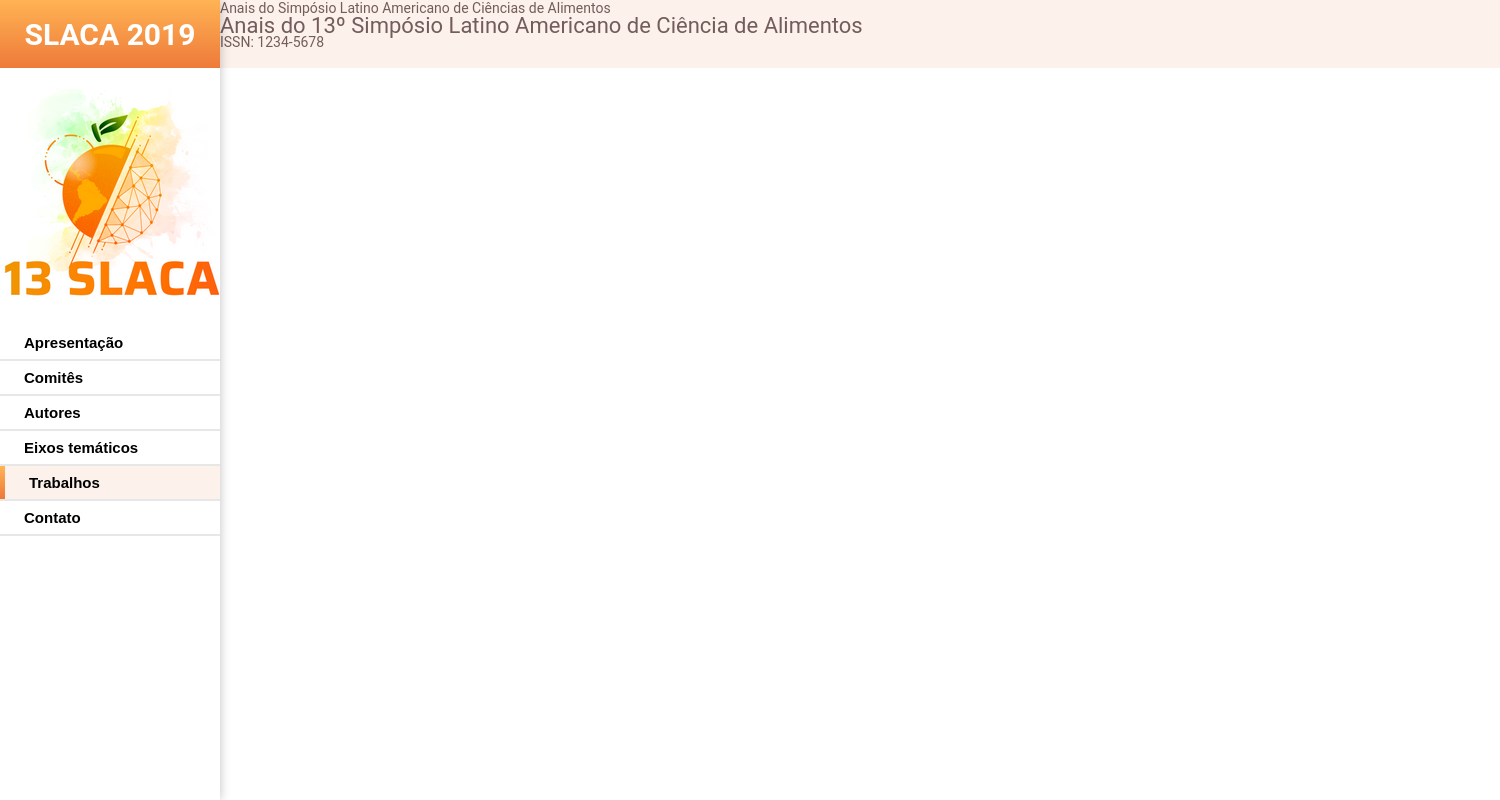
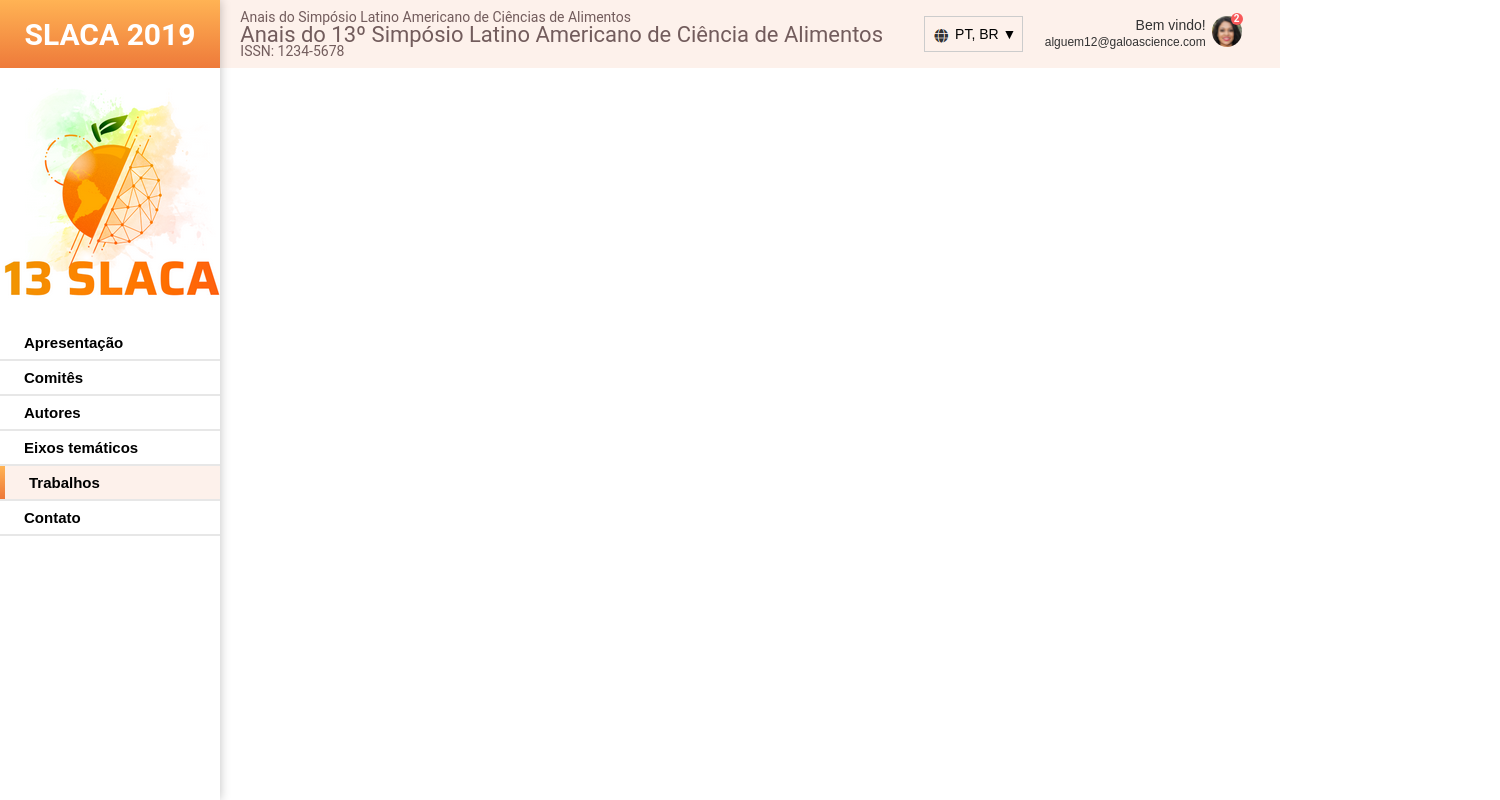
Before and after one commit to blueishot/chuva, a plain HTML site: page src/index.html in a window 1280 px wide. Shown: the whole page, 1500 px wide, since content can reach past the window. Drawn offline with Linux system fonts and the light colour scheme.

Commit message:
title done

```diff
--- a/src/index.css
+++ b/src/index.css
@@ -96,10 +96,13 @@ body {
 
 .principalPanel {
     margin-left: 220px;
-    width: 100%;
     height: 68px;
     background-color: #FDF1EB;
     user-select: none;
+    display: flex;
+    flex-direction: row;
+    align-items: center;
+    justify-content: space-around;
 }
 
 .panelTitles {
@@ -119,3 +122,95 @@ body {
     color: #725C5C;
     padding-top: 2px;
 }
+
+.buttonAndProfile {
+    display: flex;
+    gap: 22px;
+}
+
+.languageChange {
+    font-family: 'Quicksand', sans-serif;
+    font-size: 14px;
+    line-height: 18px;
+
+}
+
+.languageChange img {
+    width: 22px;
+    height: 21px;
+    object-fit: cover;
+}
+
+.languageChange button {
+    display: flex;
+    align-items: center;
+    justify-content: center;
+    height: 34px;
+    width: 97px;
+    border: 1px solid #CCCCCC;
+    cursor: pointer;
+    gap: 3px;
+}
+
+.languageChange button:hover {
+    border: 2px solid #CCCCCC  ;
+}
+
+.profile {
+    display: flex;
+    gap: 6px;
+}
+
+.welcomeAndEmail {
+    display: flex;
+    flex-direction: column;
+    align-items: flex-end;
+    gap: 1px;
+}
+
+.welcomeAndEmail span:nth-child(1) {
+    font-family: 'Quicksand', sans-serif;
+    font-size: 14px;
+    line-height: 18px;
+    color: #333333;
+}
+
+.welcomeAndEmail span:nth-child(2) {
+    font-family: 'Quicksand', sans-serif;
+    color: #333333;
+    font-size: 12px;
+    line-height: 15px;
+}
+
+.profilePicture {
+    width: 48px;
+    height: 30px;
+}
+
+.profilePicture img {
+    width: 30.3px;
+    height: 30.63px;
+    object-fit: cover;
+    border-radius: 50%;
+    cursor: pointer;
+}
+
+.profilePicture img:hover {
+    transition: 0.5s;
+    filter: grayscale(100%);
+}
+
+.notifications {
+    width: 12px;
+    height: 12px;
+    border-radius: 10px;
+    background-color: #F85959;
+    font-size: 10px;
+    text-align: center;
+    line-height: 12px;
+    font-weight: bold;
+    color: #FFFFFF;
+    position: relative;
+    bottom: 38px;
+    left: 19px;
+}
--- a/src/index.html
+++ b/src/index.html
@@ -70,7 +70,32 @@
                     </span>
                 </div>
                 <div class="buttonAndProfile">
-
+                    <div class="languageChange">
+                        <button>
+                            <img src="../img/language image.png" alt="global language" draggable="false">
+                            <span>
+                                PT, BR &#9660;
+                            </span>
+                        </button>
+                    </div>
+                    <div class="profile">
+                        <div class="welcomeAndEmail">
+                            <span>
+                                Bem vindo!
+                            </span>
+                            <span>
+                                alguem12@galoascience.com
+                            </span>
+                        </div>
+                        <div class="profilePicture">
+                            <img src="../img/image.png" alt="Profile Picture" draggable="false">
+                            <div class="notifications">
+                                <span>
+                                    2
+                                </span>
+                            </div>
+                        </div>
+                    </div>
                 </div>
             </div>
         </div>
```
Also changed, not shown: img/image.png (added), img/language image.png (added).
